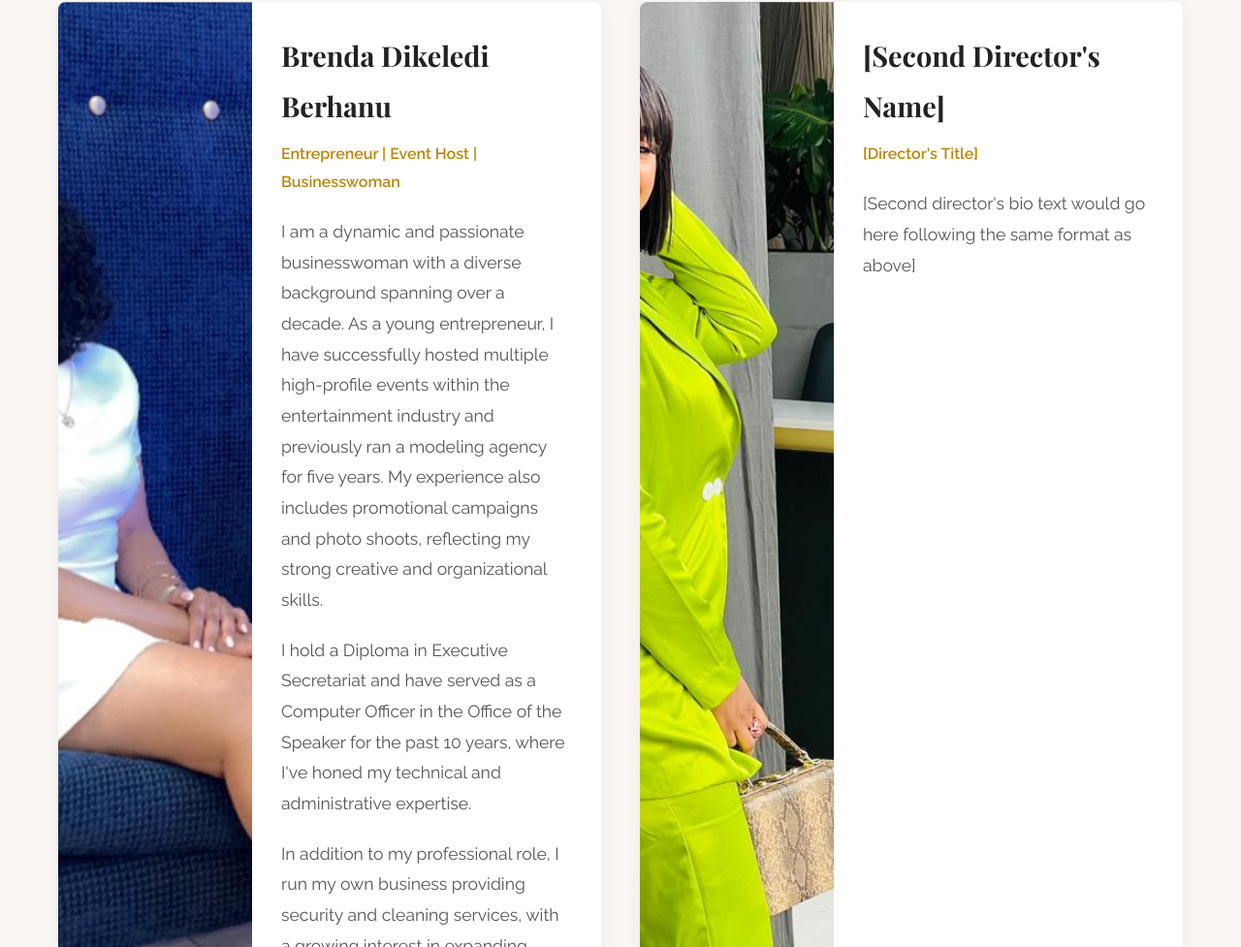
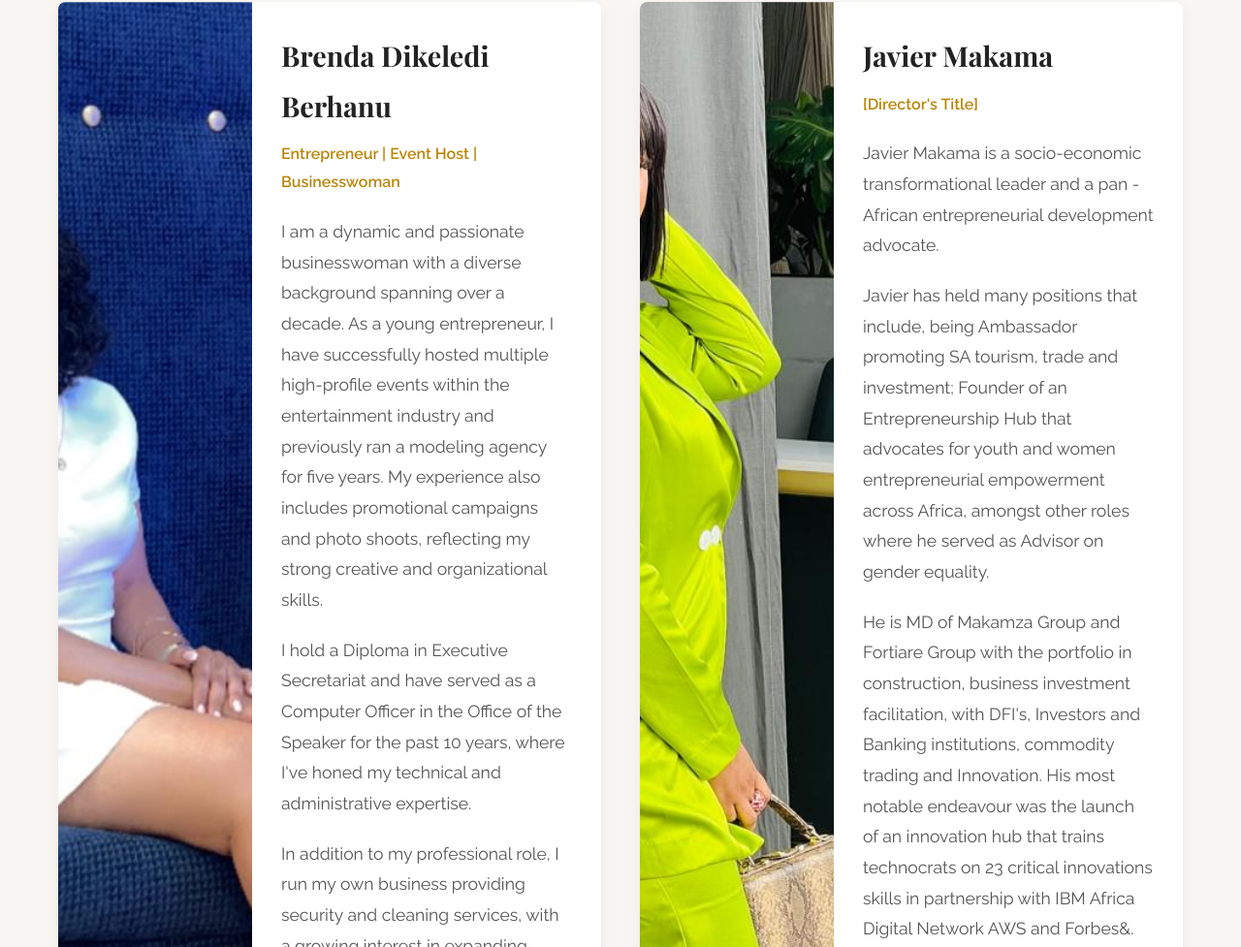
Before and after one commit to TADI-I/Emporia-Luxe-Excellence-Meets-Elegance, a plain HTML site: page index.html in a window 1280 px wide. Shown: the part 2133-3110 px from the top of the page at 97% size. Drawn offline with nearby package versions, Linux system fonts and the light colour scheme.

Commit message:
Update index.html

```diff
--- a/index.html
+++ b/index.html
@@ -438,9 +438,12 @@
                         <!-- Replace with actual image -->
                     </div>
                     <div class="director-bio">
-                        <h3 class="director-name">[Second Director's Name]</h3>
+                        <h3 class="director-name">Javier Makama</h3>
                         <span class="director-title">[Director's Title]</span>
-                        <p>[Second director's bio text would go here following the same format as above]</p>
+                        <p>Javier Makama is a socio-economic transformational leader and a pan - African entrepreneurial development advocate.</p>
+                            <p>Javier has held many positions that include, being Ambassador promoting SA tourism, trade and investment; Founder of an Entrepreneurship Hub that advocates for youth and women entrepreneurial empowerment across Africa, amongst other roles where he served as Advisor on gender equality.</p>
+                            <p>He is MD of Makamza Group and Fortiare Group with the portfolio in construction, business investment facilitation, with DFI's, Investors and Banking institutions, commodity trading and Innovation. His most notable endeavour was the launch of an innovation hub that trains technocrats on 23 critical innovations skills in partnership with IBM Africa Digital Network AWS and Forbes&.</p>
+                            <p>His extensive expertise in entrepreneurship development spans over 10 years. Having worked with various renowned incubation hubs to develop their entrepreneurial ecosystem framework. He is an active member of various strategic Influential organizations such as BRICS Business Council working group on Trade and Investment, Motsepe Foundation Council, he has served in the UN ECOSOC as adviser to South Africa on investment and trade affairs and UAE-Africa Networking Group.</p>
                     </div>
                 </div>
             </div>
```
